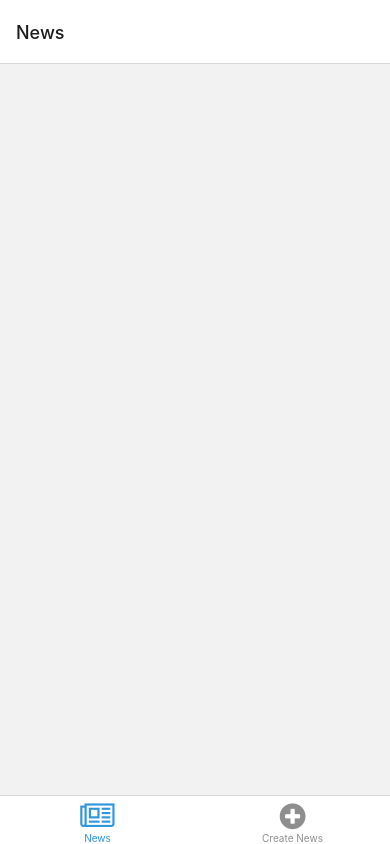
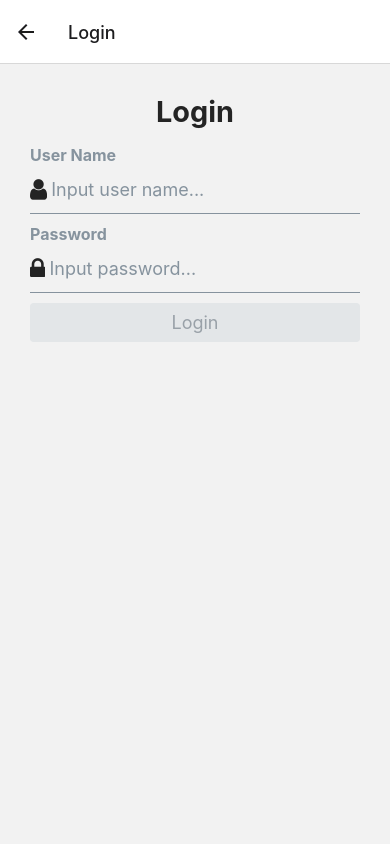
Before and after one commit to bonnv79/demo-react-native-type-script, a React Native app: screen /Login in a window 390 px wide. Built offline with nearby package versions, Linux system fonts and the light colour scheme; no server answers; what expo-linking, expo-notifications would draw is missing.

Commit message:
new-feature: add UI for login form

```diff
--- a/navigation/index.tsx
+++ b/navigation/index.tsx
@@ -4,6 +4,7 @@
  *
  */
 import { FontAwesome } from '@expo/vector-icons';
+import Ionicons from '@expo/vector-icons/Ionicons';
 import { createBottomTabNavigator } from '@react-navigation/bottom-tabs';
 import { NavigationContainer, DefaultTheme, DarkTheme } from '@react-navigation/native';
 import { createNativeStackNavigator } from '@react-navigation/native-stack';
@@ -25,6 +26,7 @@ import Loading from '../components/Loading';
 import styled from 'styled-components/native';
 import { hasError } from '../utils';
 import Constants from 'expo-constants';
+import LoginScreen from '../screens/LoginScreen';
 
 const ALERT_COLOR = {
   danger: '#f44336',
@@ -67,6 +69,9 @@ function RootNavigator() {
       <Stack.Screen name="NotFound" component={NotFoundScreen} options={{ title: 'Oops!' }} />
       <Stack.Group screenOptions={{ presentation: 'modal' }}>
         <Stack.Screen name="Modal" component={ModalScreen} />
+      </Stack.Group>
+      <Stack.Group screenOptions={{ presentation: 'modal' }}>
+        <Stack.Screen name="Login" component={LoginScreen} />
       </Stack.Group>
     </Stack.Navigator>
   );
@@ -226,20 +231,20 @@ function BottomTabNavigator(props: any) {
           name="TabOne"
           component={NewsTab}
           options={({ navigation }: RootTabScreenProps<'TabOne'>) => ({
-            title: 'News',
+            title: 'News App',
             tabBarIcon: ({ color }) => <TabBarIcon name="newspaper-o" color={color} />,
             headerRight: () => (
               <Pressable
-                onPress={() => navigation.navigate('Modal')}
+                onPress={() => navigation.navigate('Login')}
                 style={({ pressed }) => ({
                   opacity: pressed ? 0.5 : 1,
                 })}>
-                {/* <FontAwesome
-                  name="info-circle"
+                <Ionicons
+                  name={true ? 'ios-log-in-outline' : 'ios-log-out-outline'}
                   size={25}
                   color={Colors[colorScheme].text}
                   style={{ marginRight: 15 }}
-                /> */}
+                />
               </Pressable>
             ),
           })}
--- /dev/null
+++ b/screens/LoginScreen.tsx
@@ -0,0 +1,88 @@
+import * as React from 'react';
+import styled from 'styled-components/native';
+import { View, StyleSheet } from 'react-native';
+import { Input, Button, Text } from 'react-native-elements';
+
+const Page = styled(View)`
+  padding: 30px 30px 0 30px;
+`
+
+const TitleForm = styled(Text)`
+  margin-bottom: 16px;
+  font-weight: bold;
+  text-align: center;
+`
+
+function LoginScreen({
+  navigation,
+  route,
+  data,
+}: {
+  navigation?: any,
+  route?: any,
+  data?: any,
+}) {
+  const [userName, setUserName] = React.useState(data?.userName);
+  const [password, setPassword] = React.useState(data?.password);
+
+  const [isUserName, setIsUserName] = React.useState(false);
+  const [isPassword, setIsPassword] = React.useState(false);
+
+  const handleLogin = (reqData: any) => {
+
+  }
+
+  const formTile = 'Login'; // Register
+  const btnTitle = 'Login';
+  const titleError = !userName && isUserName ? 'Required' : '';
+  const contentError = !password && isPassword ? 'Required' : '';
+  const disabledBtn = !userName || !password;
+
+  return (
+    <Page>
+      <TitleForm h3>{formTile}</TitleForm>
+      <View>
+        <Input
+          containerStyle={styles.inputContainerStyle}
+          label="User Name"
+          value={userName}
+          onChangeText={(val) => {
+            setUserName(val);
+            if (!isUserName) {
+              setIsUserName(true);
+            }
+          }}
+          placeholder="Input user name..."
+          errorMessage={titleError}
+          leftIcon={{ type: 'font-awesome', name: 'user' }}
+        />
+        <Input
+          containerStyle={styles.inputContainerStyle}
+          label="Password"
+          value={password}
+          onChangeText={(val) => {
+            setPassword(val);
+            if (!isPassword) {
+              setIsPassword(true);
+            }
+          }}
+          placeholder="Input password..."
+          errorMessage={contentError}
+          secureTextEntry={true}
+          leftIcon={{ type: 'font-awesome', name: 'lock' }}
+        />
+        <Button disabled={disabledBtn} title={btnTitle} onPress={async () => {
+          handleLogin({ ...data, userName, password });
+        }} />
+      </View>
+    </Page>
+  )
+}
+
+const styles = StyleSheet.create({
+  inputContainerStyle: {
+    paddingHorizontal: 0,
+  },
+});
+
+export default LoginScreen;
--- a/screens/NewsScreen.tsx
+++ b/screens/NewsScreen.tsx
@@ -80,7 +80,7 @@ function NewsScreen({
 
     return (
       <View style={styles.item}>
-        <Title>{title}</Title>
+        <Title onPress={onView}>{title}</Title>
         <TimeText>
           {`${creator} - ${new Date(createDate).toLocaleString()}`}
         </TimeText>
--- a/types.tsx
+++ b/types.tsx
@@ -9,7 +9,7 @@ import { NativeStackScreenProps } from '@react-navigation/native-stack';
 
 declare global {
   namespace ReactNavigation {
-    interface RootParamList extends RootStackParamList {}
+    interface RootParamList extends RootStackParamList { }
   }
 }
 
@@ -17,6 +17,7 @@ export type RootStackParamList = {
   Root: NavigatorScreenParams<RootTabParamList> | undefined;
   Modal: undefined;
   NotFound: undefined;
+  Login: undefined;
 };
 
 export type RootStackScreenProps<Screen extends keyof RootStackParamList> = NativeStackScreenProps<
```
